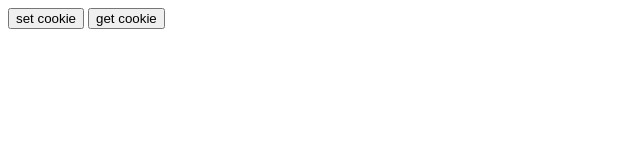
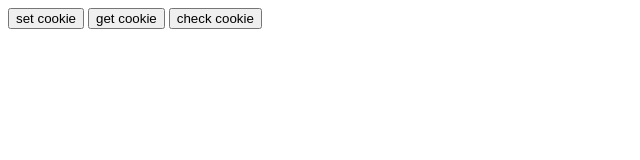
Before and after one commit to Md-Bidyuth/advanced-JavaScript, a plain HTML site: page BOM.html in a window 1280 px wide. Shown: the whole page, without its empty margins (0-640 px from the left). Drawn offline with Linux system fonts and the light colour scheme.

Commit message:
explored checkCookie

```diff
--- a/BOM.html
+++ b/BOM.html
@@ -73,6 +73,7 @@
 <!-- ----------------js timing end----------------- -->
 <input type="button" value="set cookie" onclick="setCookie('name', 'ali', 2)">
 <input type="button" value="get cookie" onclick="alert(getCookie('name'))">
+<input type="button" value="check cookie" onclick="checkCookie('')">
 
 <!-- ----------------js timing end----------------- -->
 
--- a/js/bom1.js
+++ b/js/bom1.js
@@ -129,7 +129,7 @@
 // ----------------js timing events end-----------------
 
 // ----------------js cookie start-----------------
-function setCookie(cName, cValue, exDay){
+function setCookie(cName, cValue, exDay) {
     const d = new Date();
 
     d.setTime(d.getTime() + (exDay * 24 * 60 * 60 * 1000));
@@ -138,21 +138,33 @@ function setCookie(cName, cValue, exDay){
     document.cookie = cName + '=' + cValue + ';' + expires + ';path=/';
 }
 
-function getCookie(cName){
+function getCookie(cName) {
     // 'name=ali'
     const cookieArray = document.cookie.split(';');
     console.log(cookieArray);
-    let name = cName+ '=';
-    for(let i = 0; i<cookieArray.length; i++){
+    let name = cName + '=';
+    for (let i = 0; i < cookieArray.length; i++) {
         let cookieText = cookieArray[i];
 
-        while(cookieText.charAt(0) === " "){
+        while (cookieText.charAt(0) === " ") {
             cookieText = cookieText.substring(1);
         }
-        if(cookieText.indexOf(name) === 0){
-           return cookieText.substring(name.length);
+        if (cookieText.indexOf(name) === 0) {
+            return cookieText.substring(name.length);
         }
     }
     return "";
 }
+
+function checkCookie(cName) {
+    let username = getCookie(cName);
+    if (username != "") {
+        alert("Welcome again " + username);
+    } else {
+        username = prompt("Please enter your name:", "");
+        if (username != "" && username != null) {
+            setCookie("username", username, 365);
+        }
+    }
+}
 // ----------------js cookie end-----------------
```
